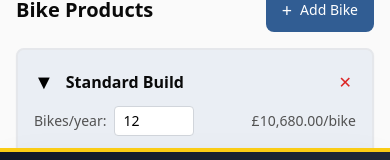
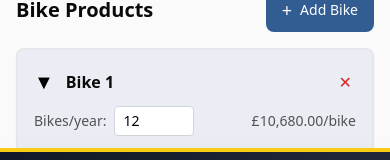
Before and after one commit to maccavamzoo/bikotic-genesis, a Next.js app: page /tools/bike-business-calculator in a window 390 px wide. Shown: the part 540-700 px from the top of the page. Built offline with nearby package versions, Linux system fonts and the light colour scheme.

Commit message:
Update page.tsx

```diff
--- a/app/tools/bike-business-calculator/page.tsx
+++ b/app/tools/bike-business-calculator/page.tsx
@@ -54,7 +54,7 @@ export default function BikeBusinessCalculator() {
   const [bikeProducts, setBikeProducts] = useState<BikeProduct[]>([
     {
       id: Date.now(),
-      name: 'Standard Build',
+      name: 'Bike 1',
       collapsed: false,
       bikesPerYear: 12,
       tubingMaterials: 400,
@@ -210,7 +210,7 @@ export default function BikeBusinessCalculator() {
   });
 
   return (
-    <main className="min-h-screen p-4 md:p-8 font-sans bg-[#fafafa] pb-32">
+    <main className="min-h-screen p-4 md:p-8 font-sans bg-[#fafafa] pb-48">
       <div className="max-w-7xl mx-auto">
 
         {/* Page Header */}
```
